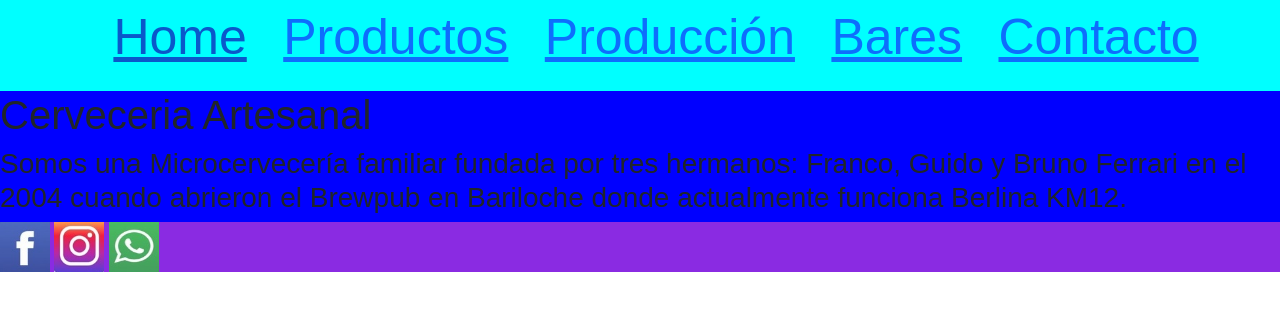
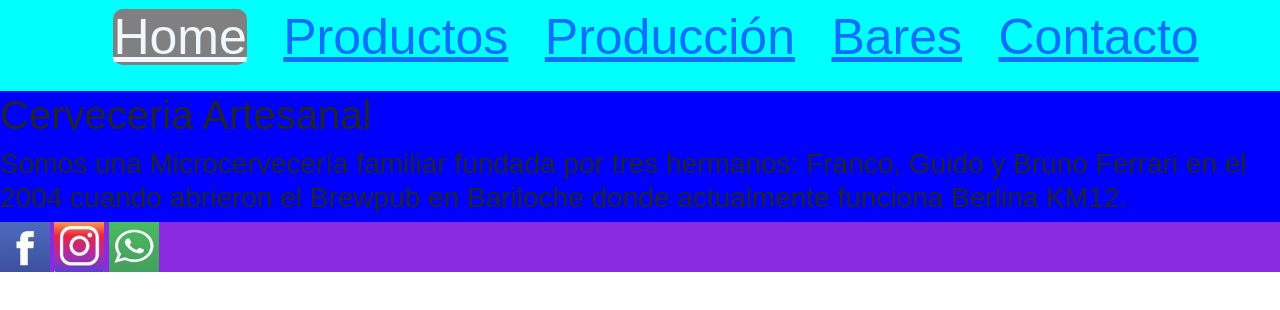
Before and after one commit to gonzalemos/Cerveza-Gonzalo-Lemos, a plain HTML site: page index.html in a window 1280 px wide. In both pictures the pointer is over the link "Home". Drawn offline with nearby package versions, Linux system fonts and the light colour scheme.

Commit message:
Se agregó hover al nav

```diff
--- a/css/style.css
+++ b/css/style.css
@@ -8,6 +8,12 @@ li {
     align-self: flex-end;
     font-size: 50px;
     padding: 1rem;
+}
+
+a:hover {
+    color: aliceblue;
+    background-color:gray;
+    border-radius: 10px;
 }
 
 nav {
```
